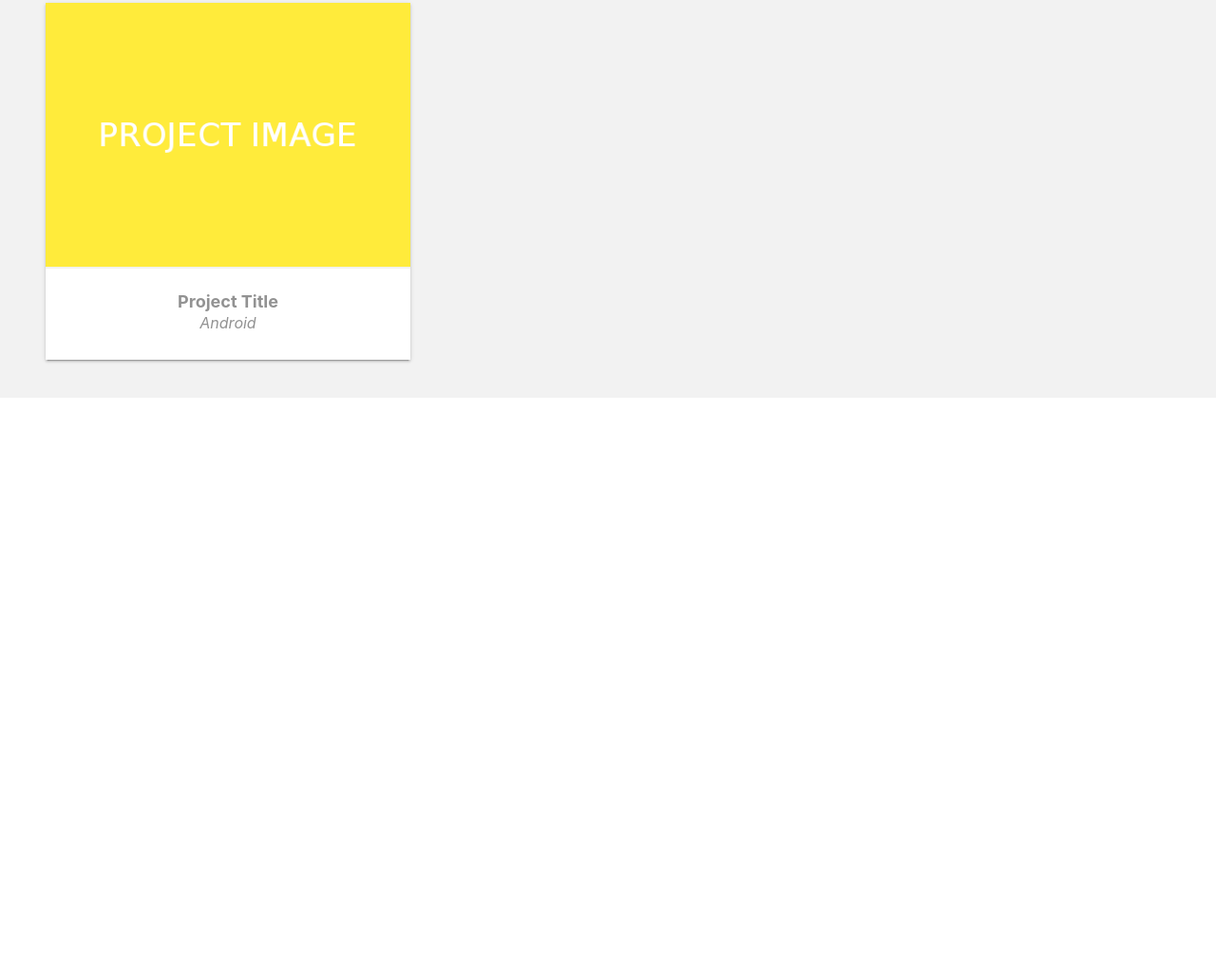
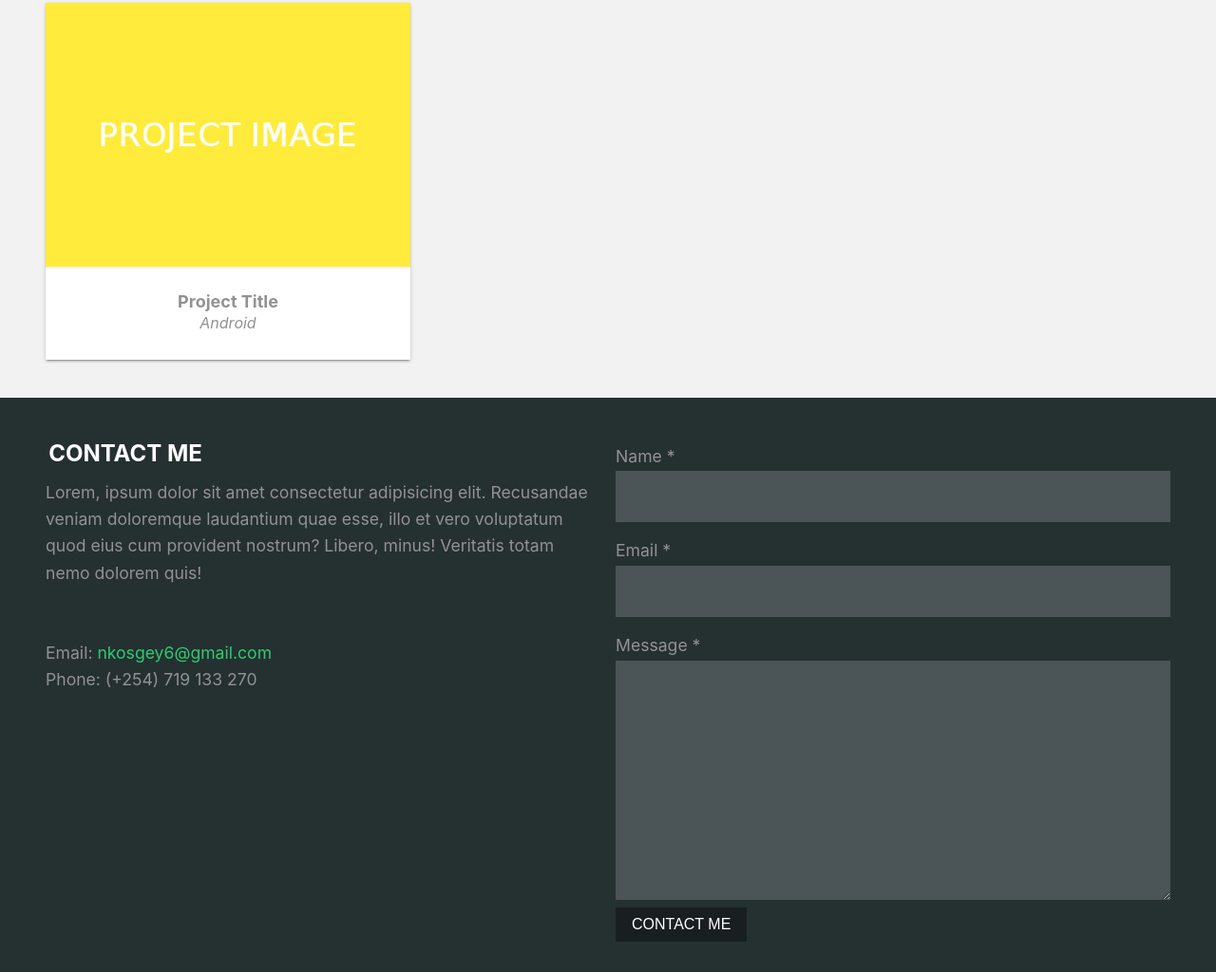
Before and after one commit to nickhq/portfolio, a website: page src/index.html in a window 1280 px wide. Shown: the part 3936-4960 px from the top of the page at 95% size. Before the commit the page ends 4355 px from the top, so only its background shows below. Drawn offline with Linux system fonts and the light colour scheme; files whose address does not match are found by name.

Commit message:
added the contact section

```diff
--- a/src/index.html
+++ b/src/index.html
@@ -267,7 +267,7 @@
          </div>
       </div>
     </section>
-    <section class="portfolio">
+    <section class="portfolio" id="portfolio">
       <div class="container-fluid">
         <h2 class="title">My Portfolio</h2>
         <p class="content">Lorem ipsum dolor sit amet consectetur adipisicing elit. Saepe earum pariatur cum rerum rem iure asperiores reiciendis tempora obcaecati adipisci aspernatur quidem eius cumque, error modi doloribus facilis recusandae nesciunt.</p>
@@ -372,6 +372,40 @@
         </div>
       </div>
     </section>
+
+    <section class="contact" id="contact">
+      <div class="container-fluid">
+        <div class="row">
+          <div class="col-xs-12 col-sm-6">
+            <h2 class="title">Contact Me</h2>
+            <p class="content">Lorem, ipsum dolor sit amet consectetur adipisicing elit. Recusandae veniam doloremque laudantium quae esse, illo et vero voluptatum quod eius cum provident nostrum? Libero, minus! Veritatis totam nemo dolorem quis!</p>
+            <br>
+            <br>
+            <p>Email: <a href="mailto:nkosgey6@gmail.com">nkosgey6@gmail.com</a></p>
+            <p>Phone: (+254) 719 133 270</p>
+          </div>
+          <div class="col-xs-12 col-sm-6">
+            <form action="#">
+              <div class="form-group">
+                <label for="name">Name *</label>
+                <input type="text" name="name" id="name" class="input">
+              </div>
+              <div class="form-group">
+                <label for="email">Email *</label>
+                <input type="email" name="email" id="email" class="input">
+              </div>
+              <div class="form-group">
+                <label for="message">Message *</label>
+                <textarea name="" id="" cols="30" rows="10" class="textarea"></textarea>
+              </div>
+              <div class="form-group">
+                <button type="submit" class="button is-dark">Contact Me</button>
+              </div>
+            </form>
+          </div>
+        </div>
+      </div>
+    </section>
   </main>
   <footer></footer>
 
--- a/src/scss/includes/_components.scss
+++ b/src/scss/includes/_components.scss
@@ -9,8 +9,8 @@
     cursor: pointer;
     transition: 300ms;
     &:hover {
-        background-color: #fff;
-        color: $primary;
+        background-color: $primary * 0.8;
+        border-color: $primary * 0.8;
     }
     &.is-link {
         text-decoration: none;
@@ -25,6 +25,15 @@
         &:hover {
             background-color: $primary;
             color: #fff;
+        }
+    }
+    &.is-dark{
+        background-color: #191f21;
+        border-color: #191f21;
+        color: #fff;
+        &:hover{
+            background-color: #191f21 * 0.5;
+        border-color: #191f21 * 0.5;
         }
     }
 }
--- /dev/null
+++ b/src/scss/includes/_contact.scss
@@ -0,0 +1,27 @@
+section.contact{
+    background-color: #253031;
+
+    .title{
+        color: #fff;
+    }
+}
+
+.form-group{
+
+    label{
+        display: block;
+        padding: 1rem 0rem 0.1rem 0rem;
+    }
+    .input, .textarea{
+        width: 100%;
+        padding: 1rem;
+        background-color: #4b5456;
+        border: none;
+        color: #fff;
+        font-size: 1.2rem;
+    }
+    .textarea{
+        width: 100%;
+        resize: vertical;
+    }
+}
--- a/src/scss/includes/_general.scss
+++ b/src/scss/includes/_general.scss
@@ -29,3 +29,10 @@ body {
 section{
     padding: 2rem 1rem;
 }
+a{
+    text-decoration: none;
+    color: $primary;
+    &:hover{
+        text-decoration: underline;
+    }
+}
--- a/src/scss/styles.scss
+++ b/src/scss/styles.scss
@@ -12,3 +12,4 @@
 @import "includes/resume";
 @import "includes/education";
 @import "includes/portfolio";
+@import "includes/contact";
```
Also changed, not shown: src/build/css/styles.css.
